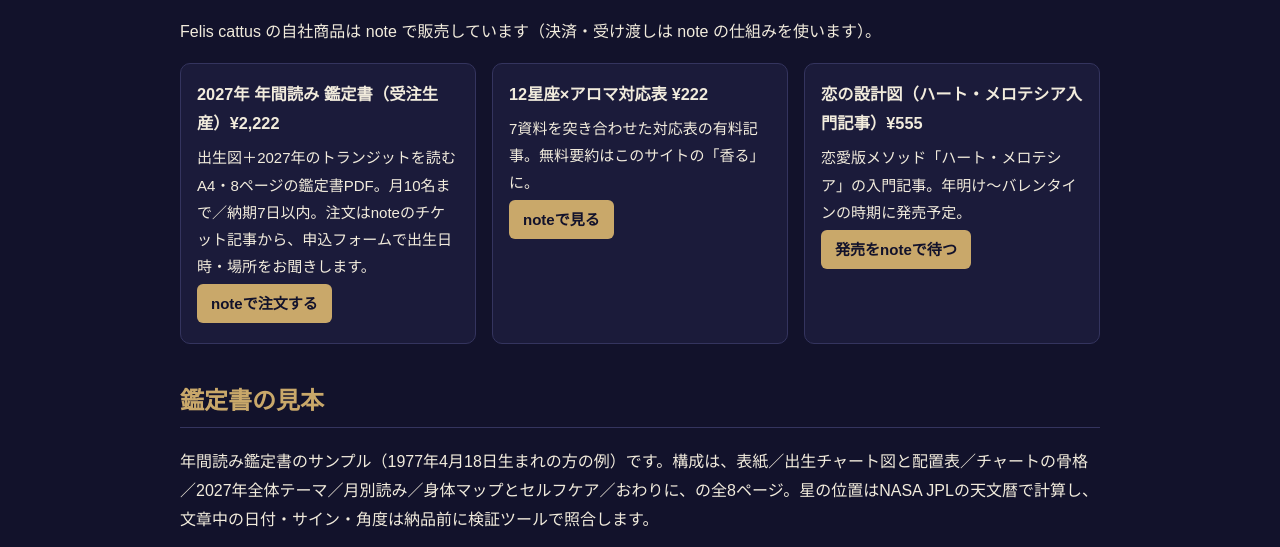
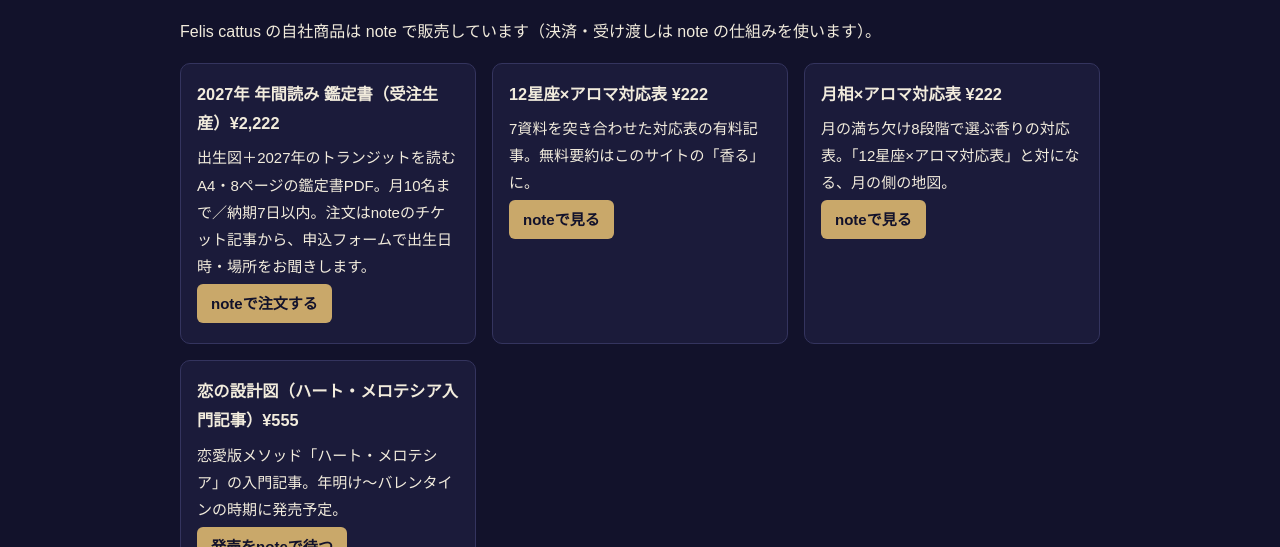
Before and after one commit to felis-cattus222/felis-cattus, a plain HTML site: page shop.html in a window 1280 px wide. Shown: the part 216-763 px from the top of the page. Drawn offline with Linux system fonts and the light colour scheme.

Commit message:
月相×アロマ対応表を商品一覧に追加

```diff
--- a/shop.html
+++ b/shop.html
@@ -4,7 +4,7 @@
 <meta charset="utf-8">
 <meta name="viewport" content="width=device-width, initial-scale=1">
 <title>鑑定・商品｜Felis cattus｜エナジー・ゾディアック</title>
-<meta name="description" content="年間読み鑑定書¥2,222、アロマ対応表¥222、恋の設計図¥555（予定）。">
+<meta name="description" content="年間読み鑑定書¥2,222、アロマ対応表¥222、月相×アロマ対応表¥222、恋の設計図¥555（予定）。">
 <link rel="icon" href="favicon.ico">
 <link rel="apple-touch-icon" href="apple-touch-icon.png">
 <link rel="preconnect" href="https://fonts.googleapis.com">
@@ -37,7 +37,12 @@
 <div class="card">
 <h3>12星座×アロマ対応表 ¥222</h3>
 <p>7資料を突き合わせた対応表の有料記事。無料要約はこのサイトの「香る」に。</p>
-<p><a class="btn" href="https://note.com/felis_cattus" target="_blank" rel="noopener">noteで見る</a></p>
+<p><a class="btn" href="https://note.com/felis_cattus/n/n5099cf9691ef" target="_blank" rel="noopener">noteで見る</a></p>
+</div>
+<div class="card">
+<h3>月相×アロマ対応表 ¥222</h3>
+<p>月の満ち欠け8段階で選ぶ香りの対応表。「12星座×アロマ対応表」と対になる、月の側の地図。</p>
+<p><a class="btn" href="https://note.com/felis_cattus/n/n0c1126c25c9a" target="_blank" rel="noopener">noteで見る</a></p>
 </div>
 <div class="card">
 <h3>恋の設計図（ハート・メロテシア入門記事）¥555</h3>
```
Also changed, not shown: index.html (+5 -0 lines).
